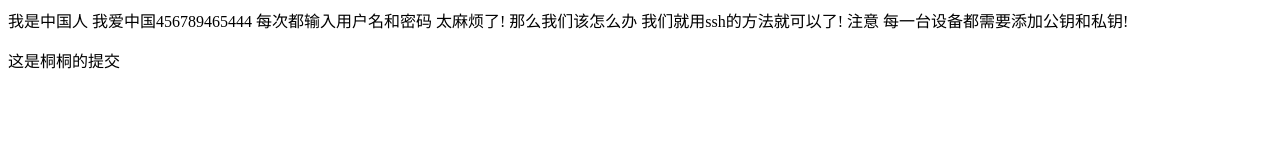
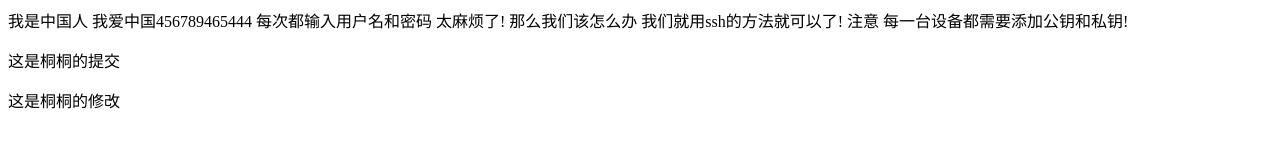
Before and after one commit to sztanr/test113, a plain HTML site: page index.html in a window 1280 px wide. Drawn offline with Linux system fonts and the light colour scheme.

Commit message:
这是桐桐的修改

```diff
--- a/index.html
+++ b/index.html
@@ -12,6 +12,7 @@
 那么我们该怎么办 我们就用ssh的方法就可以了!
 注意 每一台设备都需要添加公钥和私钥!
 <p>这是桐桐的提交</p>
+<p>这是桐桐的修改</p>
 </div>
 </body>
 </html>
```
